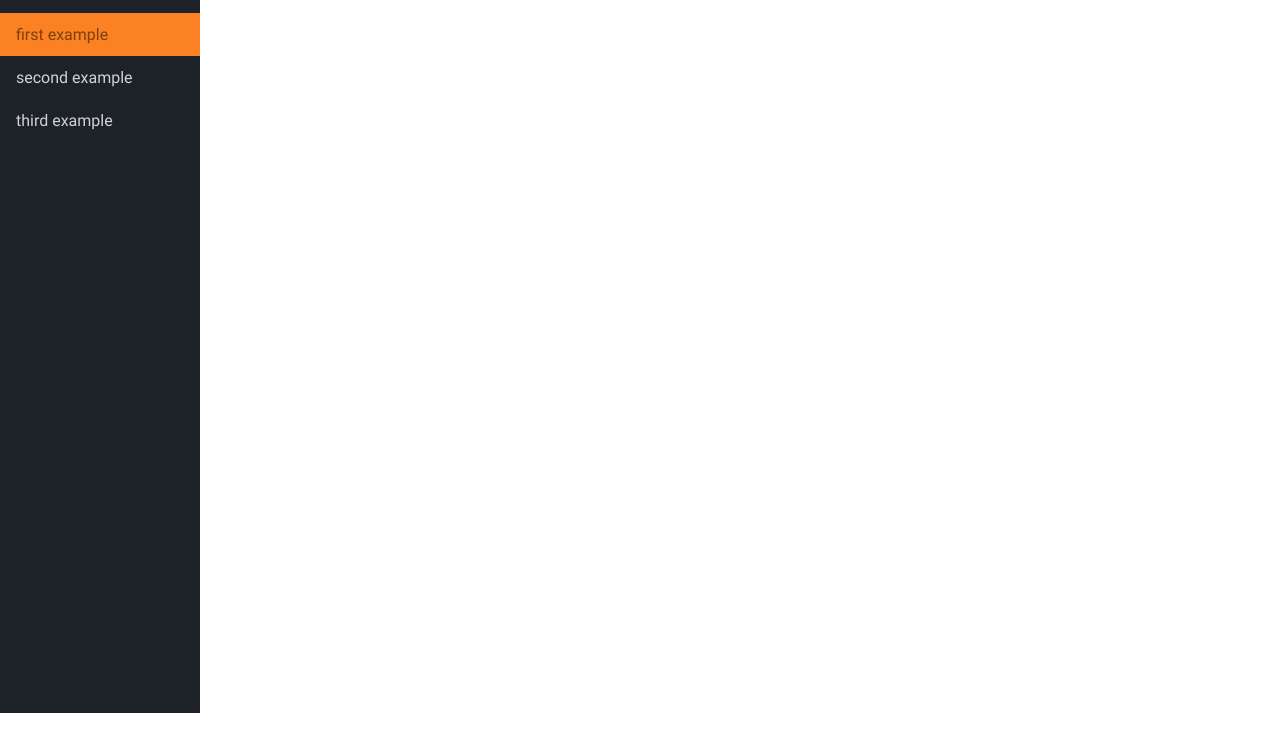
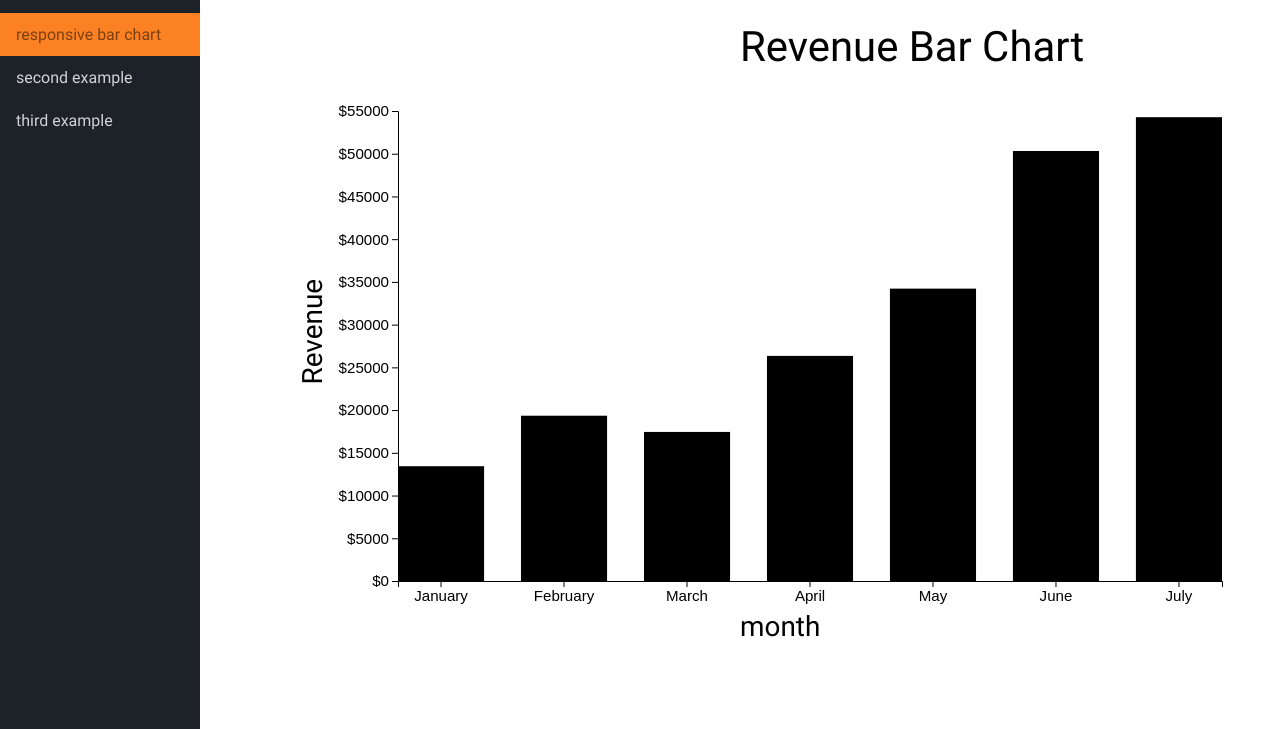
Before and after one commit to mhezzet/d3Training2, a Gatsby site: page / in a window 1280 px wide. Shown: the part 87-816 px from the top of the page. Built offline with nearby package versions, Linux system fonts and the light colour scheme; Gatsby itself is replaced by a stand-in of ours.

Commit message:
added resp bar chart

```diff
--- a/package.json
+++ b/package.json
@@ -5,6 +5,7 @@
   "version": "0.1.0",
   "author": "Kyle Mathews <mathews.kyle@gmail.com>",
   "dependencies": {
+    "d3": "^5.9.7",
     "gatsby": "^2.13.39",
     "gatsby-image": "^2.2.6",
     "gatsby-plugin-manifest": "^2.2.4",
@@ -41,5 +42,8 @@
   },
   "bugs": {
     "url": "https://github.com/gatsbyjs/gatsby/issues"
+  },
+  "eslintConfig": {
+    "extends": "react-app"
   }
 }
--- /dev/null
+++ b/src/data/revenues.json
@@ -0,0 +1,37 @@
+[
+	{
+		"month": "January",
+		"revenue": "13432",
+		"profit": "8342"
+	},
+	{
+		"month": "February",
+		"revenue": "19342",
+		"profit": "10342"
+	},
+	{
+		"month": "March",
+		"revenue": "17443",
+		"profit": "15423"
+	},
+	{
+		"month": "April",
+		"revenue": "26342",
+		"profit": "18432"
+	},
+	{
+		"month": "May",
+		"revenue": "34213",
+		"profit": "29434"
+	},
+	{
+		"month": "June",
+		"revenue": "50321",
+		"profit": "45343"
+	},
+	{
+		"month": "July",
+		"revenue": "54273",
+		"profit": "47452"
+	}
+]
--- a/src/layout/layout.jsx
+++ b/src/layout/layout.jsx
@@ -19,7 +19,7 @@ export default function Layout(props) {
                   location === "/" ? "nav-link-active" : ""
                 }`}
               >
-                first example
+                responsive bar chart
               </li>
             </Link>
             <Link to="/second">
--- a/src/pages/index.jsx
+++ b/src/pages/index.jsx
@@ -1,6 +1,130 @@
-import React from "react"
+import React, { useRef, useEffect } from "react"
+import * as d3 from "d3"
 import Layout from "../layout/layout"
+import revenues from "../data/revenues.json"
 
-const IndexPage = () => <Layout>hello iam frist example</Layout>
+export default function IndexPage() {
+  const svg = useRef(null)
 
-export default IndexPage
+  useEffect(() => {
+    d3Render(svg)
+    window.addEventListener("resize", () => {
+      d3Render(svg)
+    })
+  }, [svg.current])
+
+  return (
+    <Layout>
+      <svg ref={svg} width="100%" height="90vh" />
+    </Layout>
+  )
+}
+
+function d3Render(selection, props) {
+  if (!selection.current) return
+  const canvas = d3.select(selection.current)
+  canvas.selectAll("*").remove() //flush the canvas
+  const canvasWidth = selection.current.clientWidth
+  const canvasHeight = selection.current.clientHeight
+
+  // margin convention
+  const canvasPadding = { top: 150, bottom: 100, left: 150, right: 10 }
+  const canvasInnerWidth =
+    canvasWidth - canvasPadding.left - canvasPadding.right
+  const canvasInnerHeight =
+    canvasHeight - canvasPadding.top - canvasPadding.bottom
+  const graph = canvas
+    .append("g")
+    .attr("transform", `translate(${canvasPadding.left},${canvasPadding.top})`)
+
+  //scales
+  const xScale = d3
+    .scaleBand()
+    .domain(revenues.map(revenue => revenue.month))
+    .range([0, canvasInnerWidth])
+    .paddingInner(0.3)
+  const yScale = d3
+    .scaleLinear()
+    .domain([0, d3.max(revenues, d => d.revenue)])
+    .range([canvasInnerHeight, 0])
+    .nice()
+  const titleScale = d3
+    .scaleLinear()
+    .domain([450, 2000])
+    .range([20, 80])
+    .nice()
+  const tickScale = d3
+    .scaleLinear()
+    .domain([450, 2000])
+    .range([10, 24])
+    .nice()
+  const axesLabelScale = d3
+    .scaleLinear()
+    .domain([450, 2000])
+    .range([17, 47])
+    .nice()
+  const yLabelYScale = d3
+    .scaleLinear()
+    .domain([450, 2000])
+    .range([90, 45])
+    .nice()
+  const xLabelYScale = d3
+    .scaleLinear()
+    .domain([450, 2000])
+    .range([60, 20])
+    .nice()
+
+  //axes
+  const xAxis = d3.axisBottom(xScale)
+  const yAxis = d3.axisLeft(yScale).tickFormat(number => `$${number}`)
+  graph
+    .append("g")
+    .call(xAxis)
+    .attr("class", "x-axis")
+    .attr("transform", `translate(0,${canvasInnerHeight})`)
+    .selectAll(".tick text")
+    .style("font-size", tickScale(canvasWidth))
+
+  graph
+    .append("g")
+    .call(yAxis)
+    .attr("class", "y-axis")
+    .selectAll(".tick text")
+    .style("font-size", tickScale(canvasWidth))
+
+  //bars
+  graph
+    .selectAll("rect")
+    .data(revenues)
+    .enter()
+    .append("rect")
+    .attr("x", d => xScale(d.month))
+    .attr("width", xScale.bandwidth())
+    .attr("height", d => canvasInnerHeight - yScale(d.revenue))
+    .attr("y", d => yScale(d.revenue))
+
+  //title
+  canvas
+    .append("text")
+    .text("Revenue Bar Chart")
+    .attr("x", "50%")
+    .attr("y", 100)
+    .style("font-size", titleScale(canvasWidth))
+
+  //x-label
+  canvas
+    .append("text")
+    .text("month")
+    .attr("x", "50%")
+    .attr("y", canvasHeight - xLabelYScale(canvasWidth))
+    .style("font-size", axesLabelScale(canvasWidth))
+
+  //y-label
+  canvas
+    .append("text")
+    .text("Revenue")
+    .attr("x", -canvasHeight / 1.7)
+    .attr("y", yLabelYScale(canvasWidth))
+    .style("font-size", axesLabelScale(canvasWidth))
+    .attr("transform", "rotate(-90)")
+}
--- a/src/styles/index.css
+++ b/src/styles/index.css
@@ -34,7 +34,7 @@ body {
   flex-direction: column;
   justify-content: start;
   align-items: center;
-  padding: 4rem;
+  padding: 3rem;
 }
 
 .nav-links {
```
Also changed, not shown: 1 other file.
